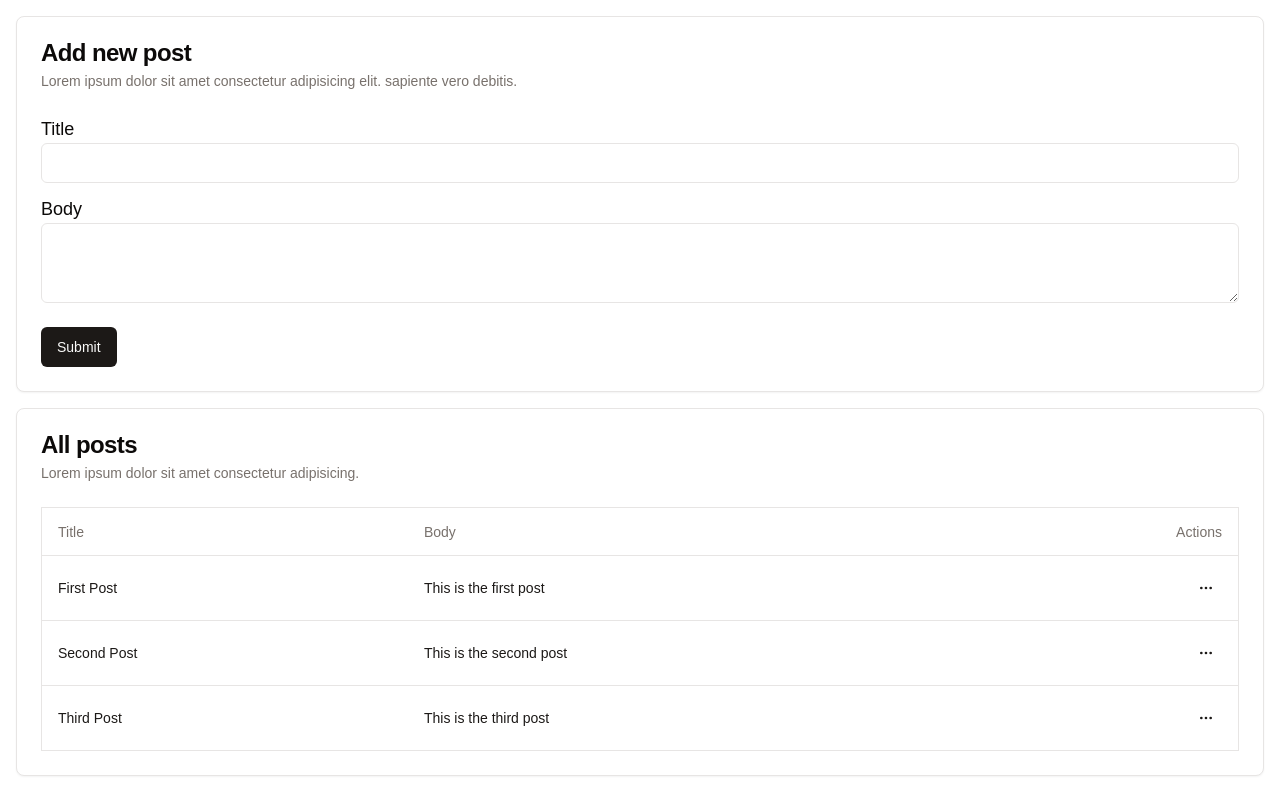
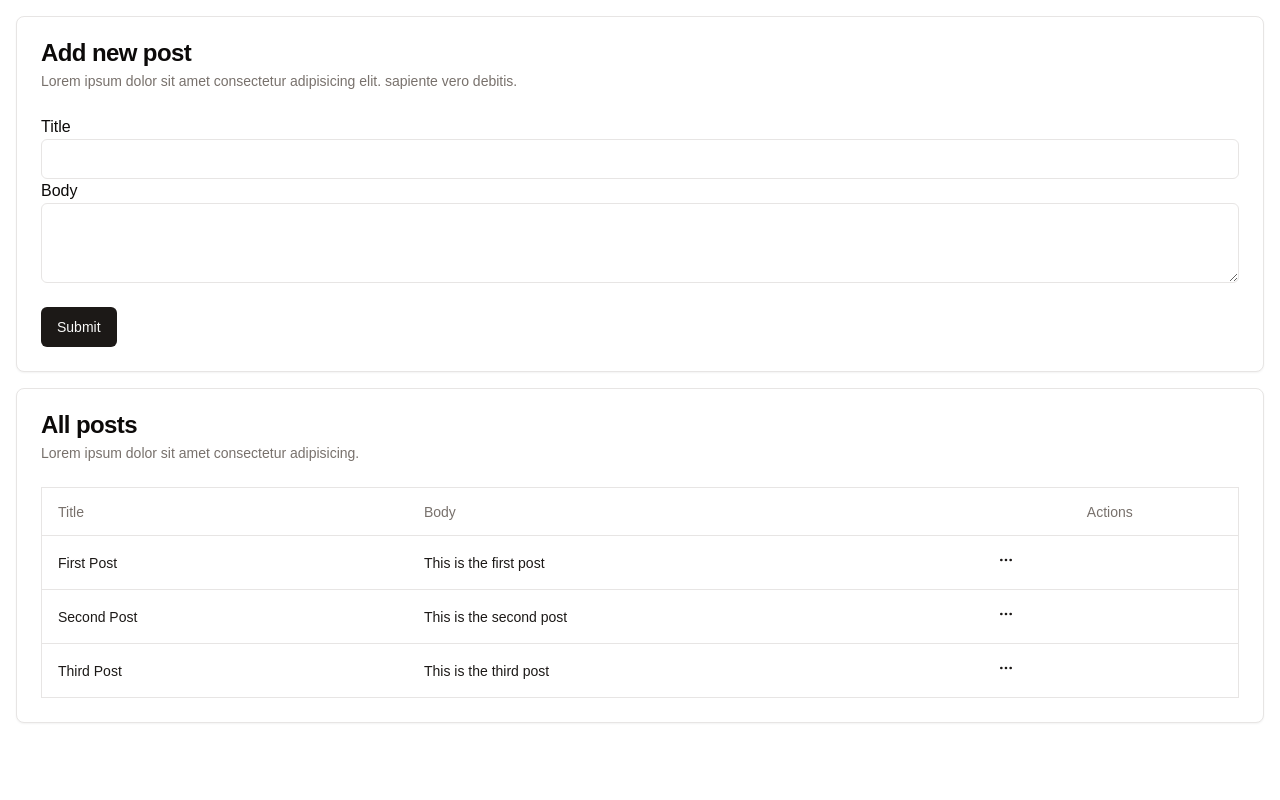
Before and after one commit to MohamedAdelElBaik/dinamo-assignment, a Next.js app: page / in a window 1280 px wide. Built offline with nearby package versions, Linux system fonts and the light colour scheme.

Commit message:
REFACTOR: components into small components

```diff
--- a/app/page.tsx
+++ b/app/page.tsx
@@ -1,65 +1,19 @@
 // import Image from "next/image";
 
-import PostTable from "@/components/PostTable";
-import { Button } from "@/components/ui/button";
-import {
-  Card,
-  CardContent,
-  CardDescription,
-  CardFooter,
-  CardHeader,
-  CardTitle,
-} from "@/components/ui/card";
-import { Input } from "@/components/ui/input";
-import { Label } from "@/components/ui/label";
-import { Textarea } from "@/components/ui/textarea";
+import AddPost from "@/src/components/AddPost";
+import PostsCard from "@/src/components/PostsCard";
 
 export default function Home() {
   return (
     <div className="p-1 m-1 md:p-2 md:m-2">
       <div className="grid gap-4">
-        <div>
-          <Card>
-            <CardHeader>
-              <CardTitle>Add new post</CardTitle>
-              <CardDescription>
-                Lorem ipsum dolor sit amet consectetur adipisicing elit.
-                sapiente vero debitis.
-              </CardDescription>
-            </CardHeader>
-            <form>
-              <CardContent>
-                <div className="space-y-3">
-                  <div>
-                    <Label className="text-base md:text-lg">Title</Label>
-                    <Input />
-                  </div>
-                  <div>
-                    <Label className="text-base md:text-lg">Body</Label>
-                    <Textarea />
-                  </div>
-                </div>
-              </CardContent>
-              <CardFooter>
-                <Button type="button">Submit</Button>
-              </CardFooter>
-            </form>
-          </Card>
-        </div>
-        <div>
-          <Card>
-            <CardHeader>
-              <CardTitle>All posts</CardTitle>
-              <CardDescription>
-                Lorem ipsum dolor sit amet consectetur adipisicing.
-              </CardDescription>
-            </CardHeader>
+        <section>
+          <AddPost />
+        </section>
 
-            <CardContent>
-              <PostTable />
-            </CardContent>
-          </Card>
-        </div>
+        <section>
+          <PostsCard />
+        </section>
       </div>
     </div>
   );
--- /dev/null
+++ b/src/components/AddPost.tsx
@@ -0,0 +1,32 @@
+import { Button } from "@/components/ui/button";
+import {
+  Card,
+  CardContent,
+  CardDescription,
+  CardFooter,
+  CardHeader,
+  CardTitle,
+} from "@/components/ui/card";
+import AddPostForm from "./AddPostForm";
+
+export default function AddPost() {
+  return (
+    <Card>
+      <CardHeader>
+        <CardTitle>Add new post</CardTitle>
+        <CardDescription>
+          Lorem ipsum dolor sit amet consectetur adipisicing elit. sapiente vero
+          debitis.
+        </CardDescription>
+      </CardHeader>
+      <form>
+        <CardContent>
+          <AddPostForm />
+        </CardContent>
+        <CardFooter>
+          <Button type="button">Submit</Button>
+        </CardFooter>
+      </form>
+    </Card>
+  );
+}
--- /dev/null
+++ b/src/components/AddPostForm.tsx
@@ -0,0 +1,18 @@
+import { Input } from "@/components/ui/input";
+import { Label } from "@/components/ui/label";
+import { Textarea } from "@/components/ui/textarea";
+
+export default function AddPostForm() {
+  return (
+    <div className="space-y-3">
+      <div>
+        <Label className="text-base md:text-lg">Title</Label>
+        <Input />
+      </div>
+      <div>
+        <Label className="text-base md:text-lg">Body</Label>
+        <Textarea />
+      </div>
+    </div>
+  );
+}
--- /dev/null
+++ b/src/components/EditPost.tsx
@@ -0,0 +1,55 @@
+"use client";
+
+import { useState } from "react";
+import { Input } from "@/components/ui/input";
+import { Button } from "@/components/ui/button";
+import { DialogFooter } from "@/components/ui/dialog";
+import { Post } from "@/src/types/Post";
+
+export default function EditForm({
+  post,
+  onSave,
+}: {
+  post: Post;
+  onSave: (id: number, title: string, body: string) => void;
+}) {
+  const [title, setTitle] = useState(post.title);
+  const [body, setBody] = useState(post.body);
+
+  return (
+    <form
+      onSubmit={(e) => {
+        e.preventDefault();
+        onSave(post.id, title, body);
+      }}
+    >
+      <div className="grid gap-4 py-4">
+        <div className="grid grid-cols-4 items-center gap-4">
+          <label htmlFor="title" className="text-right">
+            Title
+          </label>
+          <Input
+            id="title"
+            value={title}
+            onChange={(e) => setTitle(e.target.value)}
+            className="col-span-3"
+          />
+        </div>
+        <div className="grid grid-cols-4 items-center gap-4">
+          <label htmlFor="body" className="text-right">
+            Body
+          </label>
+          <Input
+            id="body"
+            value={body}
+            onChange={(e) => setBody(e.target.value)}
+            className="col-span-3"
+          />
+        </div>
+      </div>
+      <DialogFooter>
+        <Button type="submit">Save changes</Button>
+      </DialogFooter>
+    </form>
+  );
+}
--- a/components/PostTable.tsx
+++ b/src/components/PostTable.tsx
@@ -1,6 +1,5 @@
 "use client";
 
-import { useState } from "react";
 import {
   Table,
   TableBody,
@@ -17,7 +16,6 @@ import {
   DialogFooter,
   DialogTrigger,
 } from "@/components/ui/dialog";
-import { Input } from "@/components/ui/input";
 import { Button } from "@/components/ui/button";
 import {
   DropdownMenu,
@@ -26,30 +24,9 @@ import {
   DropdownMenuTrigger,
 } from "@/components/ui/dropdown-menu";
 import { Pencil, Trash, MoreHorizontal } from "lucide-react";
-
-interface Post {
-  id: number;
-  title: string;
-  body: string;
-}
-
-function usePostData(initialPosts: Post[]) {
-  const [posts, setPosts] = useState<Post[]>(initialPosts);
-
-  const handleEdit = (id: number, newTitle: string, newBody: string) => {
-    setPosts(
-      posts.map((post) =>
-        post.id === id ? { ...post, title: newTitle, body: newBody } : post
-      )
-    );
-  };
-
-  const handleDelete = (id: number) => {
-    setPosts(posts.filter((post) => post.id !== id));
-  };
-
-  return { posts, handleEdit, handleDelete };
-}
+import EditForm from "./EditPost";
+import usePostData from "@/src/hooks/usePostData";
+import { Post } from "@/src/types/Post";
 
 export default function PostTable() {
   const initialPosts: Post[] = [
@@ -140,51 +117,3 @@ export default function PostTable() {
     </div>
   );
 }
-
-function EditForm({
-  post,
-  onSave,
-}: {
-  post: Post;
-  onSave: (id: number, title: string, body: string) => void;
-}) {
-  const [title, setTitle] = useState(post.title);
-  const [body, setBody] = useState(post.body);
-
-  return (
-    <form
-      onSubmit={(e) => {
-        e.preventDefault();
-        onSave(post.id, title, body);
-      }}
-    >
-      <div className="grid gap-4 py-4">
-        <div className="grid grid-cols-4 items-center gap-4">
-          <label htmlFor="title" className="text-right">
-            Title
-          </label>
-          <Input
-            id="title"
-            value={title}
-            onChange={(e) => setTitle(e.target.value)}
-            className="col-span-3"
-          />
-        </div>
-        <div className="grid grid-cols-4 items-center gap-4">
-          <label htmlFor="body" className="text-right">
-            Body
-          </label>
-          <Input
-            id="body"
-            value={body}
-            onChange={(e) => setBody(e.target.value)}
-            className="col-span-3"
-          />
-        </div>
-      </div>
-      <DialogFooter>
-        <Button type="submit">Save changes</Button>
-      </DialogFooter>
-    </form>
-  );
-}
--- /dev/null
+++ b/src/components/PostsCard.tsx
@@ -0,0 +1,25 @@
+import PostTable from "@/src/components/PostTable";
+import {
+  Card,
+  CardContent,
+  CardDescription,
+  CardHeader,
+  CardTitle,
+} from "@/components/ui/card";
+
+export default function PostsCard() {
+  return (
+    <Card>
+      <CardHeader>
+        <CardTitle>All posts</CardTitle>
+        <CardDescription>
+          Lorem ipsum dolor sit amet consectetur adipisicing.
+        </CardDescription>
+      </CardHeader>
+
+      <CardContent>
+        <PostTable />
+      </CardContent>
+    </Card>
+  );
+}
--- /dev/null
+++ b/src/hooks/usePostData.ts
@@ -0,0 +1,20 @@
+import { useState } from "react";
+import { Post } from "@/src/types/Post";
+
+export default function usePostData(initialPosts: Post[]) {
+  const [posts, setPosts] = useState<Post[]>(initialPosts);
+
+  const handleEdit = (id: number, newTitle: string, newBody: string) => {
+    setPosts(
+      posts.map((post) =>
+        post.id === id ? { ...post, title: newTitle, body: newBody } : post
+      )
+    );
+  };
+
+  const handleDelete = (id: number) => {
+    setPosts(posts.filter((post) => post.id !== id));
+  };
+
+  return { posts, handleEdit, handleDelete };
+}
--- /dev/null
+++ b/src/types/Post.ts
@@ -0,0 +1,5 @@
+export type Post = {
+  id: number;
+  title: string;
+  body: string;
+};
```
